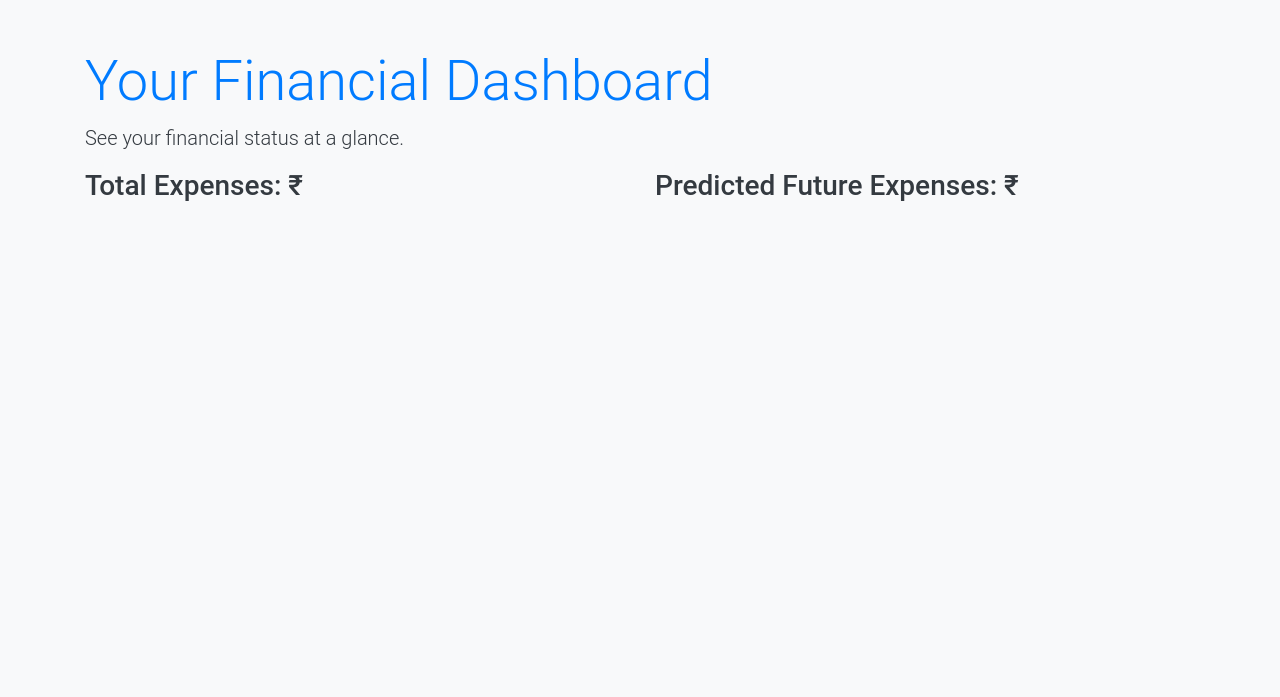
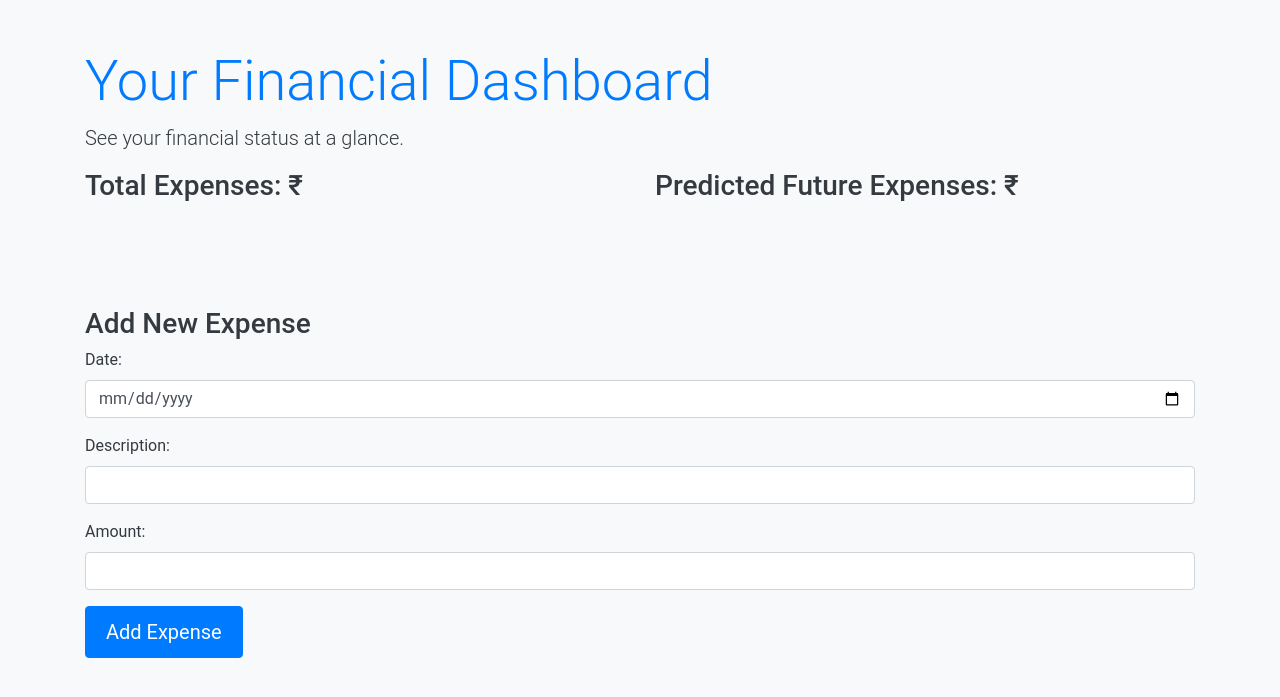
Before and after one commit to Aarav-Makhija-1/AI-Powered-Personal-Finance-Tracker, a Flask app: template templates/dashboard.html in a window 1280 px wide. Shown: the top 697 px of the page. Run offline with Flask 2, Linux system fonts and the light colour scheme; the template is opened without the code that fills it, so the values that code supplies are empty; parts of the project's set-up code (start-up, migrations or seed data) failed here and were passed over; some libraries are stand-ins or nearby versions.

Commit message:
Update dashboard.html

```diff
--- a/templates/dashboard.html
+++ b/templates/dashboard.html
@@ -25,6 +25,25 @@
         <div class="table-responsive mt-5">
             {{ tables | safe }}
         </div>
+
+        <div class="mt-5">
+            <h3>Add New Expense</h3>
+            <form method="POST" action="/dashboard">
+                <div class="form-group">
+                    <label for="date">Date:</label>
+                    <input type="date" class="form-control" id="date" name="date" required>
+                </div>
+                <div class="form-group">
+                    <label for="description">Description:</label>
+                    <input type="text" class="form-control" id="description" name="description" required>
+                </div>
+                <div class="form-group">
+                    <label for="amount">Amount:</label>
+                    <input type="number" step="0.01" class="form-control" id="amount" name="amount" required>
+                </div>
+                <button type="submit" class="btn btn-primary">Add Expense</button>
+            </form>
+        </div>
     </div>
 
     <script src="/static/js/main.js"></script>
```
